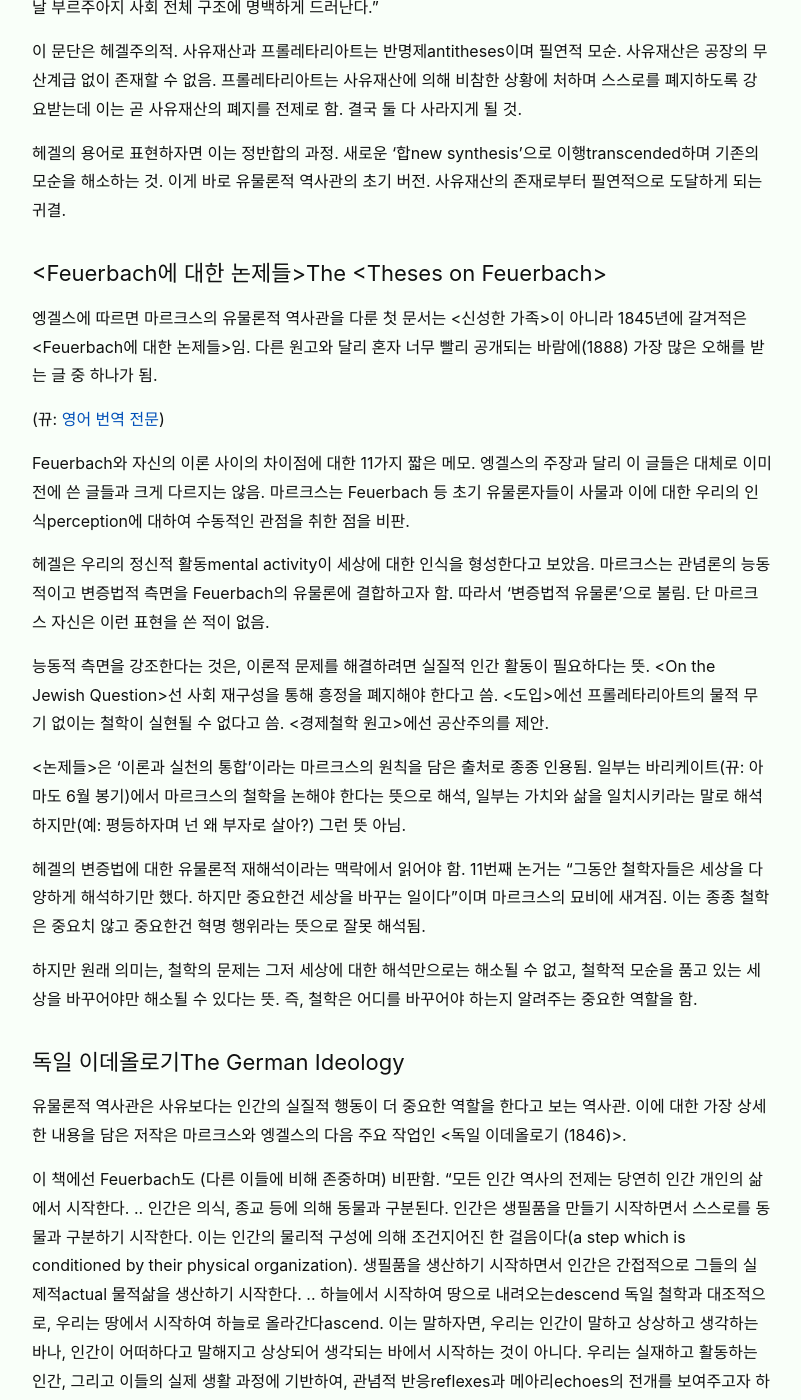
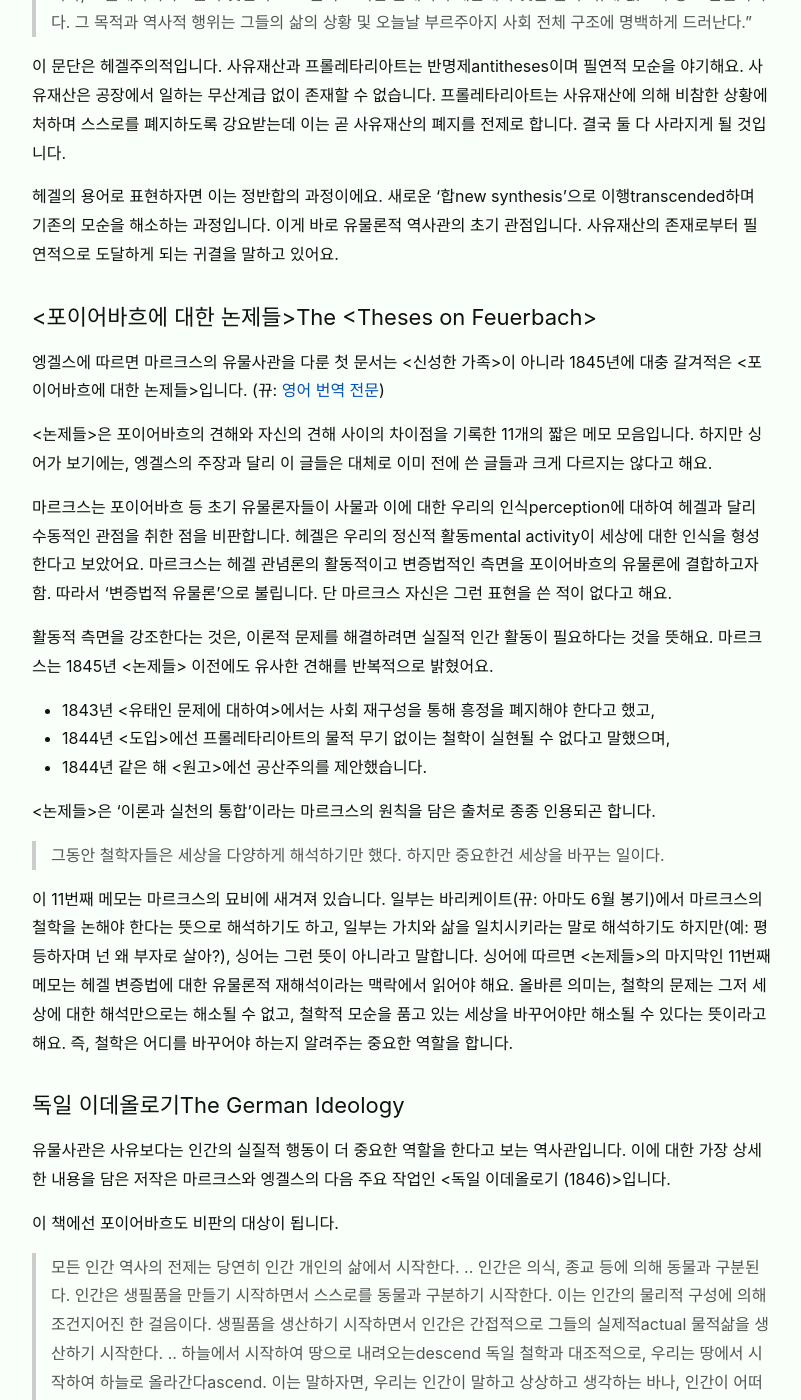
Before and after one commit to veganstudies/veganstudies.github.io, a Jekyll site: the page built from _posts/2020-03-01-marx-a-very-short-introduction.md, in a window 1280 px wide and 1400 px high, scrolled down 15164 px. Shown: the whole window, without its empty margins (238-1039 px from the left). Built offline with Jekyll 4.4.1, drawn with Linux system fonts in a browser that asks for light colours; some of the changed text lies outside the part shown.

Commit message:
Update 2020-03-01-marx-a-very-short-introduction.md

```diff
--- a/_posts/2020-03-01-marx-a-very-short-introduction.md
+++ b/_posts/2020-03-01-marx-a-very-short-introduction.md
@@ -253,43 +253,51 @@ date: 2020-03-01 19:00:00 +0900
 
 ### 신성한 가족The Holy Family
 
-마르크스의 첫 출판서 \<신성한 가족\>은 (뀨: 1845년 엥겔스와 만난 직후 함께 팜플렛 수준으로 p15 쓰고, 헤어진 후 추가로 써서 p300 분량 책이 됨) 그의 전 스승이자 동료였던 Bruno Bauer와 그의 형이 공동편집자로 있는 저널 General Literary Gazette의 글을 비판.
+마르크스의 첫 출판서 \<신성한 가족\>은 그의 전 스승이자 동료였던 브루노 바우어와 그의 형이 공동편집자로 있는 저널 \<일반 문학 가제트General Literary Gazette\>의 글을 비판하는 내용을 담고 있습니다. 1845년에 엥겔스와 만난 직후 함께 팜플렛 수준으로 15 페이지 분량을 썼다가, 둘이 헤어진 후에 마르크스가 분량을 추가하여 300 페이지 짜리 책으로 만들어요. 1845년에 쓰인 \<신성한 가족\>은, 1844년 \<원고\>의 사상으로부터 유물사관의 좀 더 완성된 형태로 옮겨가는 과정에서의 견해를 드러낸다는 점에서 가치가 있습니다.
 
-이 책은 그의 사상이 \<경제철학 원고\>에서 이후의 유물론적 역사관으로 옮겨가는 사이의 견해를 드러냄. (뀨: 5장에서 요약한 1844년 원고에도 이미 유물론적 역사관이 담긴게 아녔나요? 이상하지만 일단 계속 읽어볼게요)
+프랑스 사회주의자 프루동의 사유재산 비판을 지지하는 아래 문단은 여전히 소외 개념으로 접근합니다.
 
-프랑스 사회주의자 Proudhon의 사유재산 비판을 옹호하는 아래 문단은 여전히 소외 개념으로 접근: "유산계급과 프롤레타리아트는 둘 다 자기소외self-alienation를 겪는다. 하지만 전자에는 확약confirmation, 좋음good, 권력power이, 후자에는 절멸, 무력, 비인간적 현실이 존재하는 차이가 있다."
+> 유산계급과 프롤레타리아트는 둘 다 자기소외self-alienation를 겪는다. 하지만 전자에는 확약confirmation, 좋음good, 권력power이, 후자에는 절멸, 무력, 비인간적 현실이 존재하는 차이가 있다.
 
-하지만 이어지는 문장에는 유물론적 역사관의 씨앗이 확연히 드러남: "사유재산도 스스로를 자기소멸로 이끈다. 단 이 과정은 사유재산 자체의 특성으로 인해 사유재산에 의존하지 않는 이들이 만들어짐에 따라, 의지에 반하여 또 의식하지 못한채 그 위치에 놓이는 이들이 만들어짐에 따라, 즉 사유재산에 의해 프롤레타리아트가 만들어짐에 따라서만 전개될 수 있고 이에 따라 자기붕괴된다. ... 우리가 질문해야할 것은 어떤 프롤레타리아가 또는 프롤레타리아트 전체가 지금 어떤 목적을 가지고 있는지는가 아니라, 프롤레타리아트는 무엇인지 또 그들이 그러한 존재이기 때문에 무엇을 할 수 밖에 없도록 강요 받는가이다. 그 목적과 역사적 행위는 그들의 삶의 상황 및 오늘날 부르주아지 사회 전체 구조에 명백하게 드러난다."
+하지만 이어지는 문장에서는 유물론적 역사관의 씨앗이 확연히 드러납니다.
 
-이 문단은 헤겔주의적. 사유재산과 프롤레타리아트는 반명제antitheses이며 필연적 모순. 사유재산은 공장의 무산계급 없이 존재할 수 없음. 프롤레타리아트는 사유재산에 의해 비참한 상황에 처하며 스스로를 폐지하도록 강요받는데 이는 곧 사유재산의 폐지를 전제로 함. 결국 둘 다 사라지게 될 것.
+> 사유재산도 스스로를 자기소멸로 이끈다. 단 이 과정은 사유재산 자체의 특성으로 인해 사유재산에 의존하지 않는 이들이 만들어짐에 따라, 의지에 반하여 또 의식하지 못한채 그 위치에 놓이는 이들이 만들어짐에 따라, 즉 사유재산에 의해 프롤레타리아트가 만들어짐에 따라서만 전개될 수 있고 이에 따라 자기붕괴된다. ... 우리가 질문해야할 것은 어떤 프롤레타리아가 또는 프롤레타리아트 전체가 지금 어떤 목적을 가지고 있는지는가 아니라, 프롤레타리아트는 무엇인지 또 그들이 그러한 존재이기 때문에 무엇을 할 수 밖에 없도록 강요 받는지이다. 그 목적과 역사적 행위는 그들의 삶의 상황 및 오늘날 부르주아지 사회 전체 구조에 명백하게 드러난다."
 
-헤겔의 용어로 표현하자면 이는 정반합의 과정. 새로운 '합new synthesis'으로 이행transcended하며 기존의 모순을 해소하는 것. 이게 바로 유물론적 역사관의 초기 버전. 사유재산의 존재로부터 필연적으로 도달하게 되는 귀결.
+이 문단은 헤겔주의적입니다. 사유재산과 프롤레타리아트는 반명제antitheses이며 필연적 모순을 야기해요. 사유재산은 공장에서 일하는 무산계급 없이 존재할 수 없습니다. 프롤레타리아트는 사유재산에 의해 비참한 상황에 처하며 스스로를 폐지하도록 강요받는데 이는 곧 사유재산의 폐지를 전제로 합니다. 결국 둘 다 사라지게 될 것입니다.
 
-### \<Feuerbach에 대한 논제들\>The \<Theses on Feuerbach\>
+헤겔의 용어로 표현하자면 이는 정반합의 과정이에요. 새로운 '합new synthesis'으로 이행transcended하며 기존의 모순을 해소하는 과정입니다. 이게 바로 유물론적 역사관의 초기 관점입니다. 사유재산의 존재로부터 필연적으로 도달하게 되는 귀결을 말하고 있어요.
 
-엥겔스에 따르면 마르크스의 유물론적 역사관을 다룬 첫 문서는 \<신성한 가족\>이 아니라 1845년에 갈겨적은 \<Feuerbach에 대한 논제들\>임. 다른 원고와 달리 혼자 너무 빨리 공개되는 바람에(1888) 가장 많은 오해를 받는 글 중 하나가 됨.
+### \<포이어바흐에 대한 논제들\>The \<Theses on Feuerbach\>
 
-(뀨: [영어 번역 전문](https://www.marxists.org/archive/marx/works/1845/theses/theses.htm))
+엥겔스에 따르면 마르크스의 유물사관을 다룬 첫 문서는 \<신성한 가족\>이 아니라 1845년에 대충 갈겨적은 \<포이어바흐에 대한 논제들\>입니다. (뀨: [영어 번역 전문](https://www.marxists.org/archive/marx/works/1845/theses/theses.htm))
 
-Feuerbach와 자신의 이론 사이의 차이점에 대한 11가지 짧은 메모. 엥겔스의 주장과 달리 이 글들은 대체로 이미 전에 쓴 글들과 크게 다르지는 않음. 마르크스는 Feuerbach 등 초기 유물론자들이 사물과 이에 대한 우리의 인식perception에 대하여 수동적인 관점을 취한 점을 비판.
+\<논제들\>은 포이어바흐의 견해와 자신의 견해 사이의 차이점을 기록한 11개의 짧은 메모 모음입니다. 하지만 싱어가 보기에는, 엥겔스의 주장과 달리 이 글들은 대체로 이미 전에 쓴 글들과 크게 다르지는 않다고 해요.
 
-헤겔은 우리의 정신적 활동mental activity이 세상에 대한 인식을 형성한다고 보았음. 마르크스는 관념론의 능동적이고 변증법적 측면을 Feuerbach의 유물론에 결합하고자 함. 따라서 '변증법적 유물론'으로 불림. 단 마르크스 자신은 이런 표현을 쓴 적이 없음.
+마르크스는 포이어바흐 등 초기 유물론자들이 사물과 이에 대한 우리의 인식perception에 대하여 헤겔과 달리 수동적인 관점을 취한 점을 비판합니다. 헤겔은 우리의 정신적 활동mental activity이 세상에 대한 인식을 형성한다고 보았어요. 마르크스는 헤겔 관념론의 활동적이고 변증법적인 측면을 포이어바흐의 유물론에 결합하고자 함. 따라서 '변증법적 유물론'으로 불립니다. 단 마르크스 자신은 그런 표현을 쓴 적이 없다고 해요.
 
-능동적 측면을 강조한다는 것은, 이론적 문제를 해결하려면 실질적 인간 활동이 필요하다는 뜻. \<On the Jewish Question\>선 사회 재구성을 통해 흥정을 폐지해야 한다고 씀. \<도입\>에선 프롤레타리아트의 물적 무기 없이는 철학이 실현될 수 없다고 씀. \<경제철학 원고\>에선 공산주의를 제안.
+활동적 측면을 강조한다는 것은, 이론적 문제를 해결하려면 실질적 인간 활동이 필요하다는 것을 뜻해요. 마르크스는 1845년 \<논제들\> 이전에도 유사한 견해를 반복적으로 밝혔어요.
 
-\<논제들\>은 '이론과 실천의 통합'이라는 마르크스의 원칙을 담은 출처로 종종 인용됨. 일부는 바리케이트(뀨: 아마도 6월 봉기)에서 마르크스의 철학을 논해야 한다는 뜻으로 해석, 일부는 가치와 삶을 일치시키라는 말로 해석하지만(예: 평등하자며 넌 왜 부자로 살아?) 그런 뜻 아님.
+* 1843년 \<유태인 문제에 대하여\>에서는 사회 재구성을 통해 흥정을 폐지해야 한다고 했고,
+* 1844년 \<도입\>에선 프롤레타리아트의 물적 무기 없이는 철학이 실현될 수 없다고 말했으며,
+* 1844년 같은 해 \<원고\>에선 공산주의를 제안했습니다.
 
-헤겔의 변증법에 대한 유물론적 재해석이라는 맥락에서 읽어야 함. 11번째 논거는 "그동안 철학자들은 세상을 다양하게 해석하기만 했다. 하지만 중요한건 세상을 바꾸는 일이다"이며 마르크스의 묘비에 새겨짐. 이는 종종 철학은 중요치 않고 중요한건 혁명 행위라는 뜻으로 잘못 해석됨.
+\<논제들\>은 '이론과 실천의 통합'이라는 마르크스의 원칙을 담은 출처로 종종 인용되곤 합니다.
 
-하지만 원래 의미는, 철학의 문제는 그저 세상에 대한 해석만으로는 해소될 수 없고, 철학적 모순을 품고 있는 세상을 바꾸어야만 해소될 수 있다는 뜻. 즉, 철학은 어디를 바꾸어야 하는지 알려주는 중요한 역할을 함.
+> 그동안 철학자들은 세상을 다양하게 해석하기만 했다. 하지만 중요한건 세상을 바꾸는 일이다.
+
+이 11번째 메모는 마르크스의 묘비에 새겨져 있습니다. 일부는 바리케이트(뀨: 아마도 6월 봉기)에서 마르크스의 철학을 논해야 한다는 뜻으로 해석하기도 하고, 일부는 가치와 삶을 일치시키라는 말로 해석하기도 하지만(예: 평등하자며 넌 왜 부자로 살아?), 싱어는 그런 뜻이 아니라고 말합니다. 싱어에 따르면 \<논제들\>의 마지막인 11번째 메모는 헤겔 변증법에 대한 유물론적 재해석이라는 맥락에서 읽어야 해요. 올바른 의미는, 철학의 문제는 그저 세상에 대한 해석만으로는 해소될 수 없고, 철학적 모순을 품고 있는 세상을 바꾸어야만 해소될 수 있다는 뜻이라고 해요. 즉, 철학은 어디를 바꾸어야 하는지 알려주는 중요한 역할을 합니다.
 
 ### 독일 이데올로기The German Ideology
 
-유물론적 역사관은 사유보다는 인간의 실질적 행동이 더 중요한 역할을 한다고 보는 역사관. 이에 대한 가장 상세한 내용을 담은 저작은 마르크스와 엥겔스의 다음 주요 작업인 \<독일 이데올로기 (1846)\>.
+유물사관은 사유보다는 인간의 실질적 행동이 더 중요한 역할을 한다고 보는 역사관입니다. 이에 대한 가장 상세한 내용을 담은 저작은 마르크스와 엥겔스의 다음 주요 작업인 \<독일 이데올로기 (1846)\>입니다.
 
-이 책에선 Feuerbach도 (다른 이들에 비해 존중하며) 비판함. "모든 인간 역사의 전제는 당연히 인간 개인의 삶에서 시작한다. .. 인간은 의식, 종교 등에 의해 동물과 구분된다. 인간은 생필품을 만들기 시작하면서 스스로를 동물과 구분하기 시작한다. 이는 인간의 물리적 구성에 의해 조건지어진 한 걸음이다(a step which is conditioned by their physical organization). 생필품을 생산하기 시작하면서 인간은 간접적으로 그들의 실제적actual 물적삶을 생산하기 시작한다. .. 하늘에서 시작하여 땅으로 내려오는descend 독일 철학과 대조적으로, 우리는 땅에서 시작하여 하늘로 올라간다ascend. 이는 말하자면, 우리는 인간이 말하고 상상하고 생각하는 바나, 인간이 어떠하다고 말해지고 상상되어 생각되는 바에서 시작하는 것이 아니다. 우리는 실재하고 활동하는 인간, 그리고 이들의 실제 생활 과정에 기반하여, 관념적 반응reflexes과 메아리echoes의 전개를 보여주고자 하는 것이다. 인간의 안에 형성된 유령phantoms 또한, 필연적으로, 물적 삶의 과정의 승화이며, 이는 경험적으로 검증 가능할 뿐 아니라 물적 전제에 의해 제한 받는다. 도덕, 종교, 형이상학 등 관념론의 모든 주제와 이에 대응하는 의식의 형태들은 그러므로 더이상 독립된 형상을 유지할 수 없다. 관념에는 역사도 없고 전개도 없다. 물적 생산 및 물적 교류를 발전시키는, 변형하는, 그러한 인간만이, 그리그 그들의 실존, 그들의 사고, 그들의 사고의 산물만이 역사와 전개를 가진다. 삶이 의식에 의해 결정되는게 아니라, 의식이 삶에 의해 결정된다." 이 지문은 마르크스의 이론에 대한 포괄적이고 명확한 개론이다. 구체적 설명들은 이후 저작들에서 변하긴 하지만, \<독일 이데올로기\>는 마르크스의 완전히 성숙한 역사적 유물론을 담고 있다.
+이 책에선 포이어바흐도 비판의 대상이 됩니다.
 
-위 글을 보면 '소외'에 대한 그의 관심이 더 과학적인 접근으로 대체된 것으로 보이나 그렇지 않음. 이 시기부터 철학적 추론보다 역사 자료를 더 활용하는 것은 사실이나 소외에 대한 관심은 지속. 인간은 소외되어 있으나 인간을 소외시키는 힘은 초자연적/항구적 힘이 아님. 인간의 생산력 자체.
+> 모든 인간 역사의 전제는 당연히 인간 개인의 삶에서 시작한다. .. 인간은 의식, 종교 등에 의해 동물과 구분된다. 인간은 생필품을 만들기 시작하면서 스스로를 동물과 구분하기 시작한다. 이는 인간의 물리적 구성에 의해 조건지어진 한 걸음이다. 생필품을 생산하기 시작하면서 인간은 간접적으로 그들의 실제적actual 물적삶을 생산하기 시작한다. .. 하늘에서 시작하여 땅으로 내려오는descend 독일 철학과 대조적으로, 우리는 땅에서 시작하여 하늘로 올라간다ascend. 이는 말하자면, 우리는 인간이 말하고 상상하고 생각하는 바나, 인간이 어떠하다고 말해지고 상상되고 여겨지는 바에서 시작하는 것이 아니다. 우리는 실재하고 활동하는 인간, 그리고 이들의 실제 생활 과정에 기반하여, 관념의 반응reflexes과 메아리echoes가 전개되는 것을 보여주고자 한다. 인간의 안에 형성된 유령phantoms 또한 필연적으로 물적 삶의 과정의 승화이며, 이는 경험적으로 검증 가능할 뿐 아니라 물적 전제에 의해 제한 받는다. 도덕, 종교, 형이상학 등 관념론의 모든 주제와 이에 대응하는 의식의 형태들은 그러므로 더이상 독립된 형상을 유지할 수 없다. 관념에는 역사도 없고 전개도 없다. 물적 생산 및 물적 교류를 발전시키는, 변형하는, 그러한 인간만이, 그리고 그들의 실존, 그들의 사고, 그들의 사고의 산물만이 역사와 전개를 가진다. 삶이 의식에 의해 결정되는게 아니라, 의식이 삶에 의해 결정된다.
+
+이 지문은 마르크스의 이론에 대한 포괄적이고 명확한 개론입니다. 구체적 설명들은 이후 저작들에서 변하긴 하지만, \<독일 이데올로기\>는 마르크스의 완전히 성숙한 유물사관을 담고 있습니다.
+
+한편, 위 글을 보면 **소외**에 대한 그의 관심이 더 과학적인 접근으로 대체된 것으로 보이나 그렇지 않습니다. 이 시기부터 철학적 추론보다 역사 자료를 더 활용하는 것은 사실이나 소외에 대한 관심은 지속되고 있습니다. 인간은 소외되어 있으나 인간을 소외시키는 힘은 초자연적/항구적 힘이 아니고 인간의 생산력 자체라고 말하고 있을 뿐입니다.
 
 ## 제7장. 역사의 목표The goal of history
 
```
